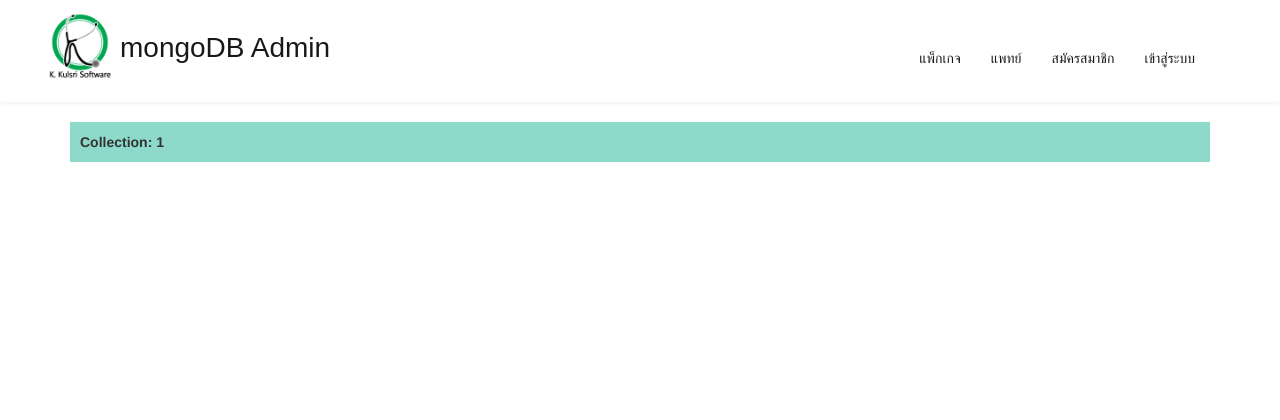
After one commit to K-KulsriSoftware/KKHospital_KKulsri, a Django app: page /admin-mongo/collection/1/add/ in a window 1280 px wide. The commit adds this page. Shown: the top 420 px of the page. Run offline with Django 3.2, Linux system fonts and the light colour scheme; parts of the project's set-up code (start-up, migrations or seed data) failed here and were passed over; some libraries are stand-ins or nearby versions.

Commit message:
create add data to mongo page

```diff
--- /dev/null
+++ b/kkhospital/app/templates/app/admin_mongo-add.html
@@ -0,0 +1,11 @@
+{% extends "layout.html" %}
+
+{% block content %}
+    {% load staticfiles %}
+    <link rel="stylesheet" type="text/css" href="{% static 'app/css/admin-mongo.css' %}" />
+    <div class="row">
+        <div class="col-md-12">
+            <div class="collection-header-wrapper"><span class="collection-header">Collection: {{ collection_name }}</span></div>
+        </div>
+    </div>
+{% endblock %}
--- a/kkhospital/app/templates/app/admin-mongo.html
+++ b/kkhospital/app/templates/app/admin_mongo.html
@@ -8,7 +8,7 @@
             <div class="col-md-12">
                 <div class="toolbar">
                     <button class="btn btn-default btn-danger delete hide" type="button">Delete</button>
-                    <button class="btn btn-default add" type="button">Add</button>
+                    <a href="add"><button class="btn btn-default add" type="button">Add</button></a>
                 </div>
             </div>
         </div>
--- a/kkhospital/app/views.py
+++ b/kkhospital/app/views.py
@@ -342,7 +342,7 @@ def admin_mongo(request):
     result.sort()
     return render(
         request,
-        'app/admin-mongo.html',
+        'app/admin_mongo.html',
         {
             'title': 'mongoDB Admin',
             'header_title': 'mongoDB Admin',
@@ -368,7 +368,7 @@ def admin_mongo_collection(request, collection_name):
     }.get(collection_name)
     return render(
         request,
-        'app/admin-mongo.html',
+        'app/admin_mongo.html',
         {
             'title': 'mongoDB Admin',
             'header_title': 'mongoDB Admin',
@@ -378,6 +378,17 @@ def admin_mongo_collection(request, collection_name):
             'toolbar': True,
             'logo_link': '/admin-mongo',
             'logged_user': request.session.get('user')
+        }
+    )
+
+def admin_mongo_add(request, collection_name):
+    return render(
+        request,
+        'app/admin_mongo-add.html',
+        {
+            'title': 'mongoDB Admin',
+            'header_title': 'mongoDB Admin',
+            'collection_name': collection_name,
         }
     )
 
--- a/kkhospital/kkhospital/urls.py
+++ b/kkhospital/kkhospital/urls.py
@@ -30,9 +30,11 @@ urlpatterns = [
     url(r'^doctor/$', app.views.doctor, name='doctor'),
     url(r'^confirm/', app.views.confirm, name='confirm'),
     url(r'^payment/', app.views.payment, name='payment'),
-    url(r'^admin-mongo/$', app.views.admin_mongo, name='admin-mongo'),
+    url(r'^admin-mongo/$', app.views.admin_mongo, name='admin_mongo'),
     url(r'^admin-mongo/collection/(?P<collection_name>\w{0,50})/$',
-        app.views.admin_mongo_collection, name='admin-mongo-collection'),
+        app.views.admin_mongo_collection, name='admin_mongo-collection'),
+    url(r'^admin-mongo/collection/(?P<collection_name>\w{0,50})/add/$',
+        app.views.admin_mongo_add, name='admin_mongo-add'),
     url(r'^doctor_search_api/', app.views.doctor_search_api,
         name='doctor_search_api'),
     url(r'^doctor_auto_search_api/', app.views.doctor_auto_search_api,
```
